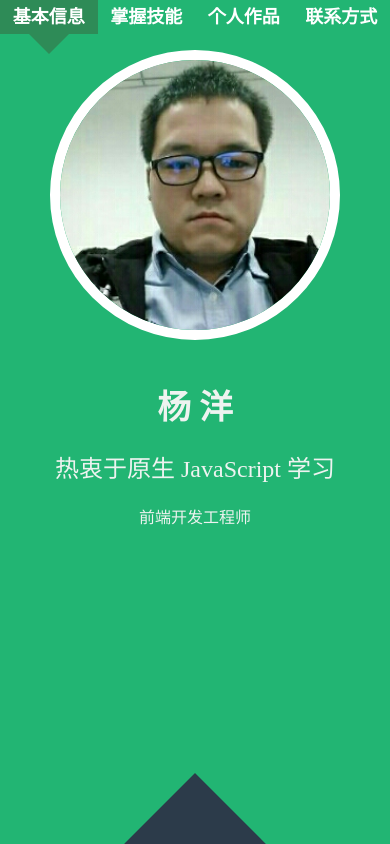
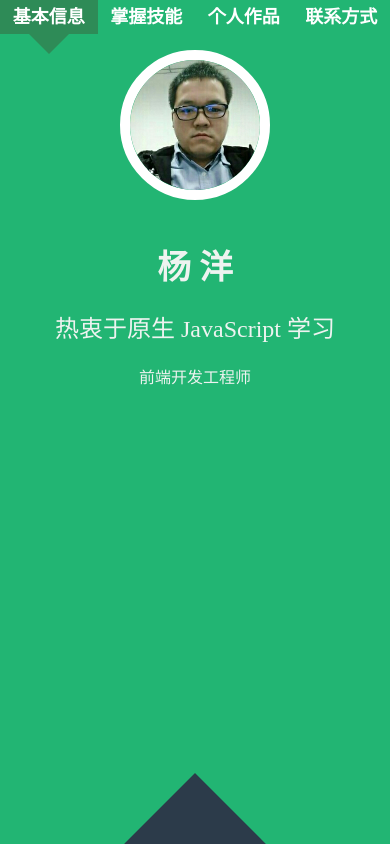
Before and after one commit to xingkong15920/no-name, a plain HTML site: page index.html in a window 390 px wide. Drawn offline with Linux system fonts and the light colour scheme.

Commit message:
Update index.css

```diff
--- a/css/index.css
+++ b/css/index.css
@@ -265,8 +265,8 @@
         padding:50px;
     }
     #su_img{
-        width:100%;
-        height:100%;
+        width:150px;
+        height:150px;
     }
 	#ski_box{
         display:none;
```
